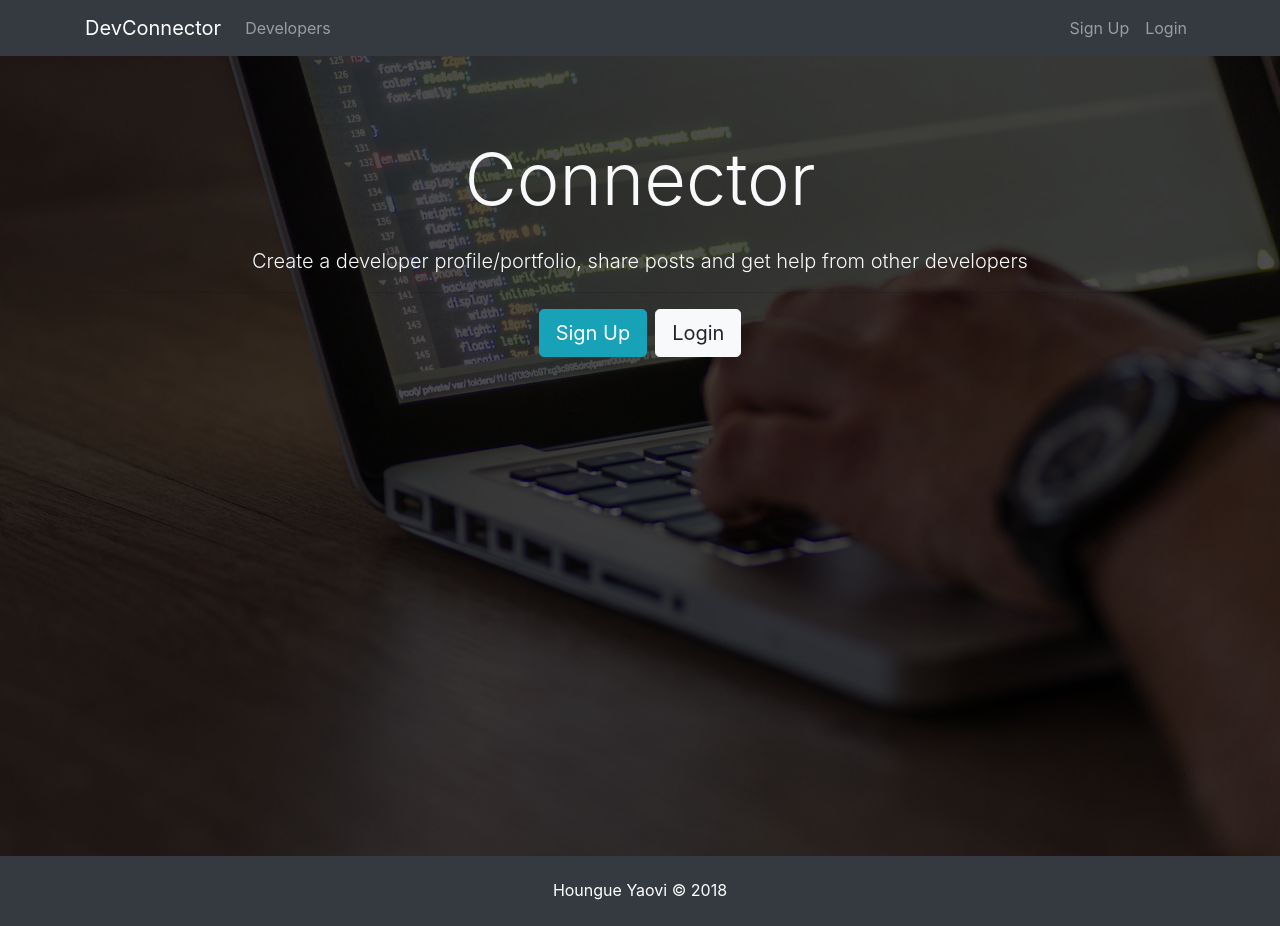
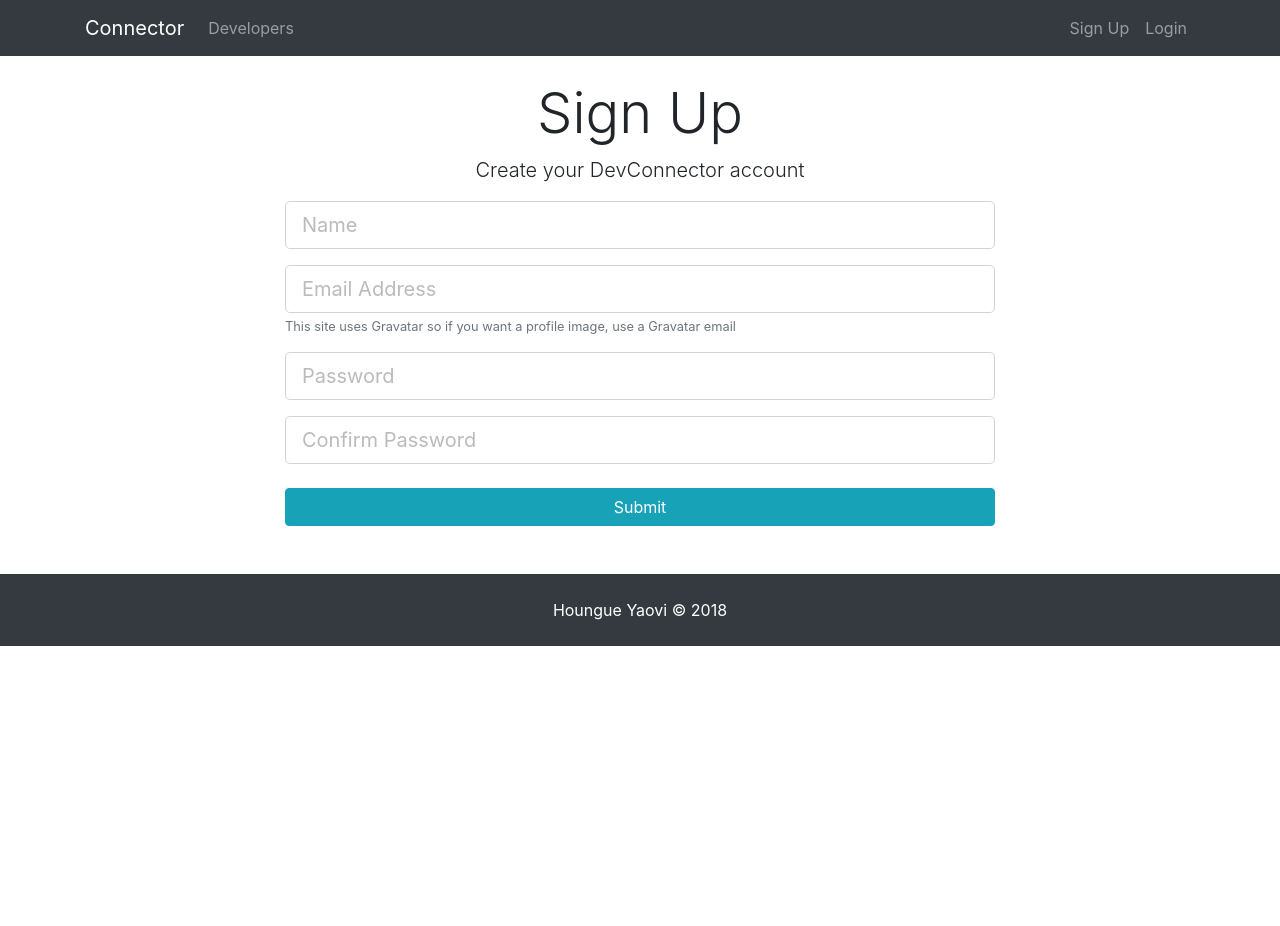
Before and after one commit to hyaovi/nomads, a React (Create React App) app in the folder client/: page /Register in a window 1280 px wide. After the commit the page ends 800 px from the top, so only its background shows below. Built offline with nearby package versions, Linux system fonts and the light colour scheme.

Commit message:
register testing stage in browser with axios request

```diff
--- a/client/package.json
+++ b/client/package.json
@@ -3,8 +3,10 @@
   "version": "0.1.0",
   "private": true,
   "dependencies": {
+    "axios": "^0.18.0",
     "react": "^16.6.3",
     "react-dom": "^16.6.3",
+    "react-router-dom": "^4.3.1",
     "react-scripts": "2.1.1"
   },
   "scripts": {
@@ -13,7 +15,6 @@
     "test": "react-scripts test",
     "eject": "react-scripts eject"
   },
-  "proxy": "http://localhost:5000",
   "eslintConfig": {
     "extends": "react-app"
   },
--- a/client/src/App.js
+++ b/client/src/App.js
@@ -1,19 +1,27 @@
 import React, { Component } from "react";
-import Navbar from "./components/Navbar";
-import Footer from "./components/Footer";
-import Landing from "./components/Landing";
+import { BrowserRouter, Route } from "react-router-dom";
+import Navbar from "./components/layouts/Navbar";
+import Footer from "./components/layouts/Footer";
+import Landing from "./components/layouts/Landing";
+import Login from "./components/auth/Login";
+import Register from "./components/auth/Register";
 import "./App.css";
 
 class App extends Component {
   render() {
     return (
-      <div className="App">
-        <Navbar />
-        <Landing />
-        <Footer />
-      </div>
+      <BrowserRouter>
+        <div className="App">
+          <Navbar />
+          <Route path="/" component={Landing} exact />
+          <div className="container">
+            <Route path="/login" component={Login} exact />
+            <Route path="/Register" component={Register} exact />
+          </div>
+          <Footer />
+        </div>
+      </BrowserRouter>
     );
   }
 }
-
 export default App;
--- a/client/src/components/Landing.js
+++ /dev/null
@@ -1,32 +0,0 @@
-import React, { Component } from "react";
-
-class Landing extends Component {
-  render() {
-    return (
-      <div class="landing">
-        <div class="dark-overlay landing-inner text-light">
-          <div class="container">
-            <div class="row">
-              <div class="col-md-12 text-center">
-                <h1 class="display-3 mb-4">Connector</h1>
-                <p class="lead">
-                  {" "}
-                  Create a developer profile/portfolio, share posts and get help
-                  from other developers
-                </p>
-                <hr />
-                <a href="register.html" class="btn btn-lg btn-info mr-2">
-                  Sign Up
-                </a>
-                <a href="login.html" class="btn btn-lg btn-light">
-                  Login
-                </a>
-              </div>
-            </div>
-          </div>
-        </div>
-      </div>
-    );
-  }
-}
-export default Landing;
--- /dev/null
+++ b/client/src/components/auth/Login.js
@@ -0,0 +1,73 @@
+import React, { Component } from "react";
+//import axios from "axios";
+
+class Login extends Component {
+  constructor(props) {
+    super(props);
+    this.state = {
+      email: "",
+      password: ""
+    };
+    this.onChangeHandler = this.onChangeHandler.bind(this);
+    this.onSubmitHandler = this.onSubmitHandler.bind(this);
+  }
+  onChangeHandler(event) {
+    const target = event.target;
+    const value = target.type === "checkbox" ? target.checked : target.value;
+    const name = target.name;
+
+    this.setState({
+      [name]: value
+    });
+  }
+  onSubmitHandler(event) {
+    event.preventDefault();
+    const newUser = {
+      email: this.state.email,
+      password: this.state.password
+    };
+    console.log(newUser);
+  }
+
+  render() {
+    const { email, password } = this.state;
+    return (
+      <div className="login">
+        <div className="container">
+          <div className="row">
+            <div className="col-md-8 m-auto">
+              <h1 className="display-4 text-center">Log In</h1>
+              <p className="lead text-center">
+                Sign in to your DevConnector account
+              </p>
+              <form onSubmit={this.onSubmitHandler}>
+                <div className="form-group">
+                  <input
+                    type="email"
+                    className="form-control form-control-lg"
+                    placeholder="Email Address"
+                    name="email"
+                    value={email}
+                    onChange={this.onChangeHandler}
+                  />
+                </div>
+                <div className="form-group">
+                  <input
+                    type="password"
+                    className="form-control form-control-lg"
+                    placeholder="Password"
+                    name="password"
+                    value={password}
+                    onChange={this.onChangeHandler}
+                  />
+                </div>
+                <input type="submit" className="btn btn-info btn-block mt-4" />
+              </form>
+            </div>
+          </div>
+        </div>
+      </div>
+    );
+  }
+}
+export default Login;
--- /dev/null
+++ b/client/src/components/auth/Register.js
@@ -0,0 +1,106 @@
+import React, { Component } from "react";
+import axios from "axios";
+
+class Register extends Component {
+  constructor(props) {
+    super(props);
+    this.state = {
+      name: "",
+      email: "",
+      password: "",
+      password2: "",
+      errros: {}
+    };
+    this.onChangeHandler = this.onChangeHandler.bind(this);
+    this.onSubmitHandler = this.onSubmitHandler.bind(this);
+  }
+  onChangeHandler(event) {
+    const target = event.target;
+    const value = target.type === "checkbox" ? target.checked : target.value;
+    const name = target.name;
+
+    this.setState({
+      [name]: value
+    });
+  }
+  onSubmitHandler(event) {
+    event.preventDefault();
+    const newUser = {
+      name: this.state.name,
+      email: this.state.email,
+      password: this.state.password,
+      password2: this.state.password2
+    };
+    axios
+      .post("http://localhost:5000/api/users/register", newUser)
+      .then(response => console.log(response.data))
+      .catch(err => console.log(err));
+    console.log(newUser);
+  }
+  render() {
+    const { name, email, password, password2 } = this.state;
+    return (
+      <div className="register">
+        <div className="container">
+          <div className="row">
+            <div className="col-md-8 m-auto">
+              <h1 className="display-4 text-center">Sign Up</h1>
+              <p className="lead text-center">
+                Create your DevConnector account
+              </p>
+              <form onSubmit={this.onSubmitHandler}>
+                <div className="form-group">
+                  <input
+                    type="text"
+                    className="form-control form-control-lg"
+                    placeholder="Name"
+                    name="name"
+                    required
+                    value={name}
+                    onChange={this.onChangeHandler}
+                  />
+                </div>
+                <div className="form-group">
+                  <input
+                    type="email"
+                    className="form-control form-control-lg"
+                    placeholder="Email Address"
+                    name="email"
+                    value={email}
+                    onChange={this.onChangeHandler}
+                  />
+                  <small className="form-text text-muted">
+                    This site uses Gravatar so if you want a profile image, use
+                    a Gravatar email
+                  </small>
+                </div>
+                <div className="form-group">
+                  <input
+                    type="password"
+                    className="form-control form-control-lg"
+                    placeholder="Password"
+                    name="password"
+                    value={password}
+                    onChange={this.onChangeHandler}
+                  />
+                </div>
+                <div className="form-group">
+                  <input
+                    type="password"
+                    className="form-control form-control-lg"
+                    placeholder="Confirm Password"
+                    name="password2"
+                    value={password2}
+                    onChange={this.onChangeHandler}
+                  />
+                </div>
+                <input type="submit" className="btn btn-info btn-block mt-4" />
+              </form>
+            </div>
+          </div>
+        </div>
+      </div>
+    );
+  }
+}
+export default Register;
--- /dev/null
+++ b/client/src/components/layouts/Landing.js
@@ -0,0 +1,33 @@
+import React, { Component } from "react";
+import { Link } from "react-router-dom";
+
+class Landing extends Component {
+  render() {
+    return (
+      <div className="landing">
+        <div className="dark-overlay landing-inner text-light">
+          <div className="container">
+            <div className="row">
+              <div className="col-md-12 text-center">
+                <h1 className="display-3 mb-4">Connector</h1>
+                <p className="lead">
+                  {" "}
+                  Create a developer profile/portfolio, share posts and get help
+                  from other developers
+                </p>
+                <hr />
+                <Link to="/register" className="btn btn-lg btn-info mr-2">
+                  Sign Up
+                </Link>
+                <Link to="/login" className="btn btn-lg btn-light">
+                  Login
+                </Link>
+              </div>
+            </div>
+          </div>
+        </div>
+      </div>
+    );
+  }
+}
+export default Landing;
--- a/client/src/components/Navbar.js
+++ b/client/src/components/layouts/Navbar.js
@@ -1,13 +1,14 @@
 import React, { Component } from "react";
+import { Link } from "react-router-dom";
 
 class Navbar extends Component {
   render() {
     return (
       <nav className="navbar navbar-expand-sm navbar-dark bg-dark mb-4">
         <div className="container">
-          <a className="navbar-brand" href="landing.html">
-            DevConnector
-          </a>
+          <Link className="navbar-brand" to="/">
+            Connector
+          </Link>
           <button
             className="navbar-toggler"
             type="button"
@@ -20,23 +21,23 @@ class Navbar extends Component {
           <div className="collapse navbar-collapse" id="mobile-nav">
             <ul className="navbar-nav mr-auto">
               <li className="nav-item">
-                <a className="nav-link" href="profiles.html">
+                <Link className="nav-link" to="/profile">
                   {" "}
                   Developers
-                </a>
+                </Link>
               </li>
             </ul>
 
             <ul className="navbar-nav ml-auto">
               <li className="nav-item">
-                <a className="nav-link" href="register.html">
+                <Link className="nav-link" to="/register">
                   Sign Up
-                </a>
+                </Link>
               </li>
               <li className="nav-item">
-                <a className="nav-link" href="login.html">
+                <Link className="nav-link" to="/login">
                   Login
-                </a>
+                </Link>
               </li>
             </ul>
           </div>
```
Also changed, not shown: client/src/components/layouts/Footer.js (renamed from client/src/components/Footer.js), 2 other files (tests, documents, lock files or other folders).
